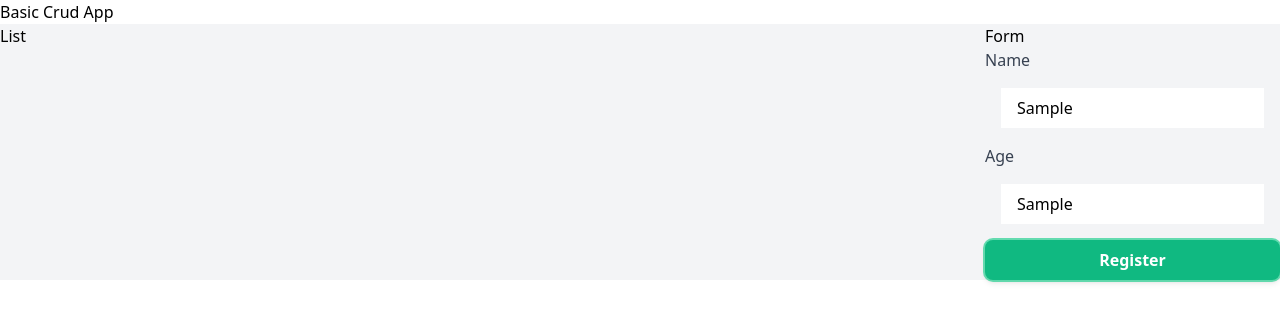
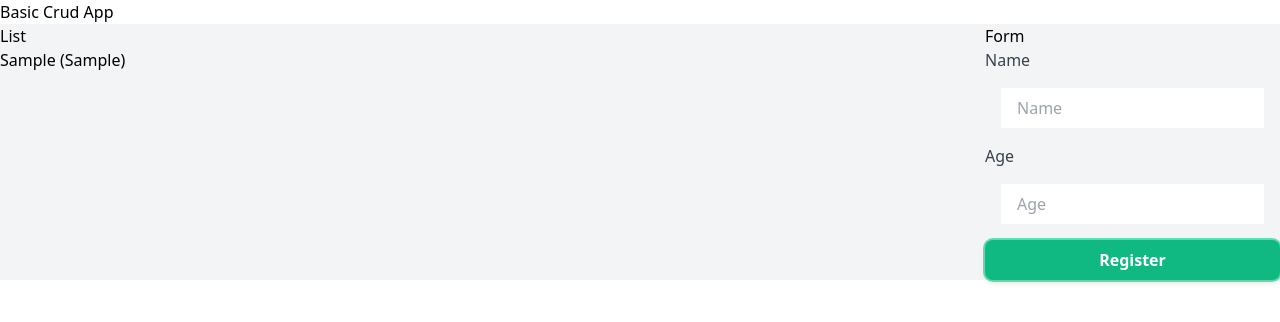
Before and after one commit to aperezl/pruebas-react, a React (Create React App) app in the folder basic-crud/: page / in a window 1280 px wide. Both pictures are taken after typing "Sample", "Sample" into the empty fields and a click on the input "Register". Shown: the top 322 px of the page. Built offline with nearby package versions, Linux system fonts and the light colour scheme.

Commit message:
add user list

```diff
--- a/basic-crud/src/components/List.js
+++ b/basic-crud/src/components/List.js
@@ -15,6 +15,8 @@ const List = () => {
       age,
     }
     setUsers([...users, newUser])
+    setName('')
+    setAge('')
   }
 
   return (
@@ -23,18 +25,41 @@ const List = () => {
       <div className="flex flex-row bg-gray-100">
 
         <div className="flex flex-auto">
-          <h2>List</h2>
+          <div className="flex flex-col">
+            <h2>List</h2>
+            <div>
+              <ul>
+                {
+                  users.map( item => (
+                    <li key={item.id}>{item.name} ({item.age})</li>
+                  ))
+                }
+              </ul>
+            </div>
+          </div>
         </div>
         <div className="flex flex-col">
           <h2>Form</h2>
           <form onSubmit={addUser} className="block">
             <div>
               <span className="text-gray-700">Name</span>
-              <input onChange={e => setName(e.target.value)} className="form-input py-2 px-4 m-4 block w-auto" type="text" placeholder="Name" />
+              <input
+                value={name}
+                onChange={e => setName(e.target.value)}
+                className="form-input py-2 px-4 m-4 block w-auto"
+                type="text"
+                placeholder="Name"
+              />
             </div>
             <div>
               <span className="text-gray-700">Age</span>
-              <input onChange={e => setAge(e.target.value)} className="form-input py-2 px-4 m-4 block w-auto" type="text" placeholder="Age" />
+              <input
+                value={age}
+                onChange={e => setAge(e.target.value)}
+                className="form-input py-2 px-4 m-4 block w-auto"
+                type="text"
+                placeholder="Age"
+              />
             </div>
             <div>
             <input
```
